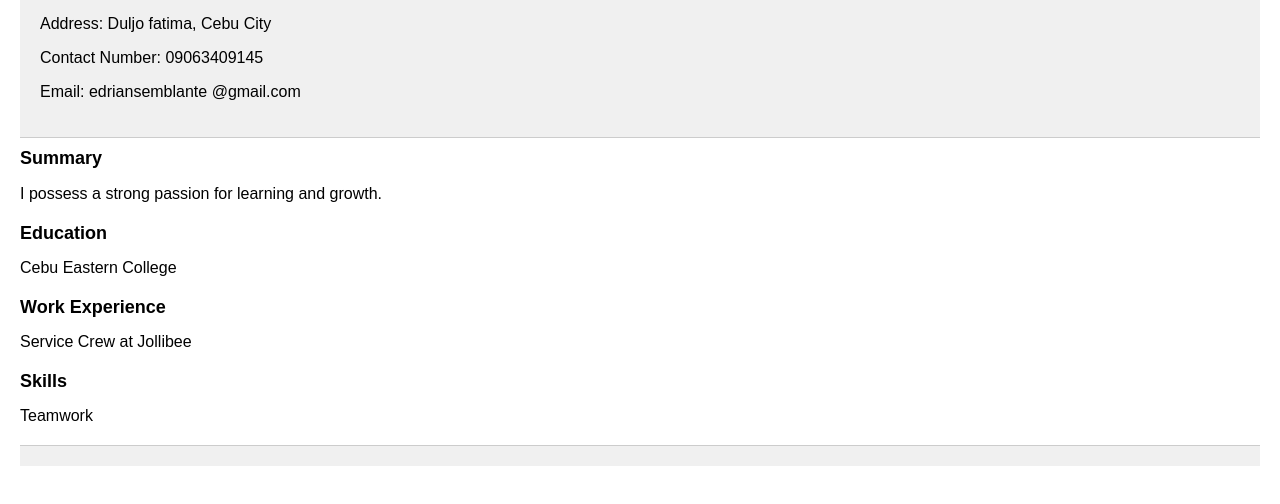
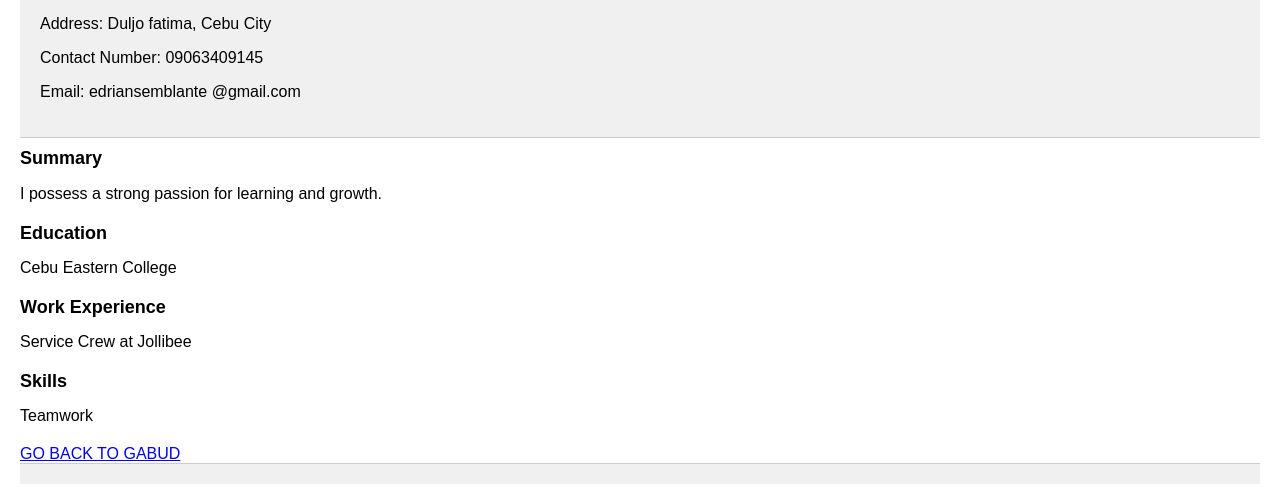
Before and after one commit to gabuggwapa/Gabud-Semblante-Edrian, a plain HTML site: page semblanteedrian.html in a window 1280 px wide. Shown: the part 1509-2013 px from the top of the page. Drawn offline with Linux system fonts and the light colour scheme.

Commit message:
Update semblanteedrian.html
Signed-off-by: gabuggwapa <arkieebelena@gmail.com>

```diff
--- a/semblanteedrian.html
+++ b/semblanteedrian.html
@@ -83,6 +83,7 @@
             <li>Teamwork</li>
         </ul>
     </section>
+    <a href="index.html">GO BACK TO GABUD</a>
     <footer>
 
     </footer>
```
